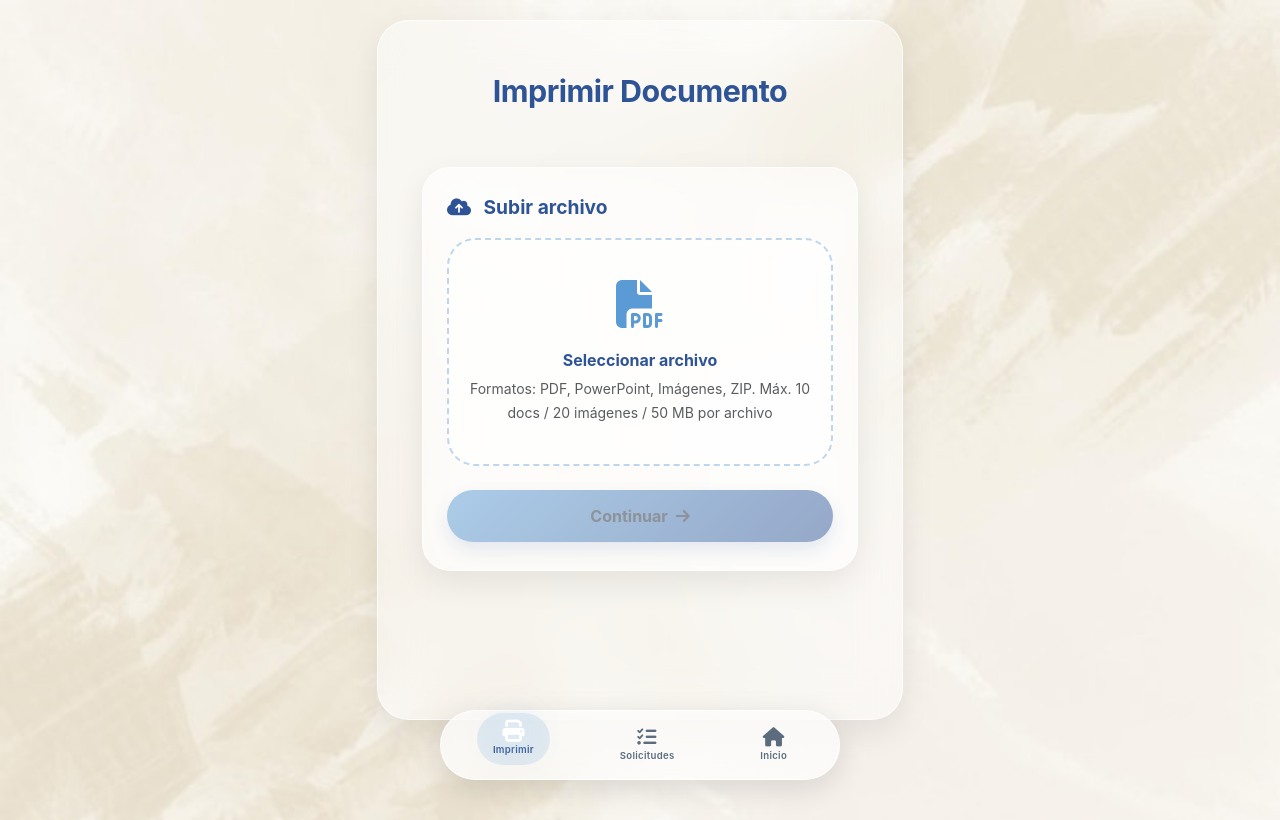
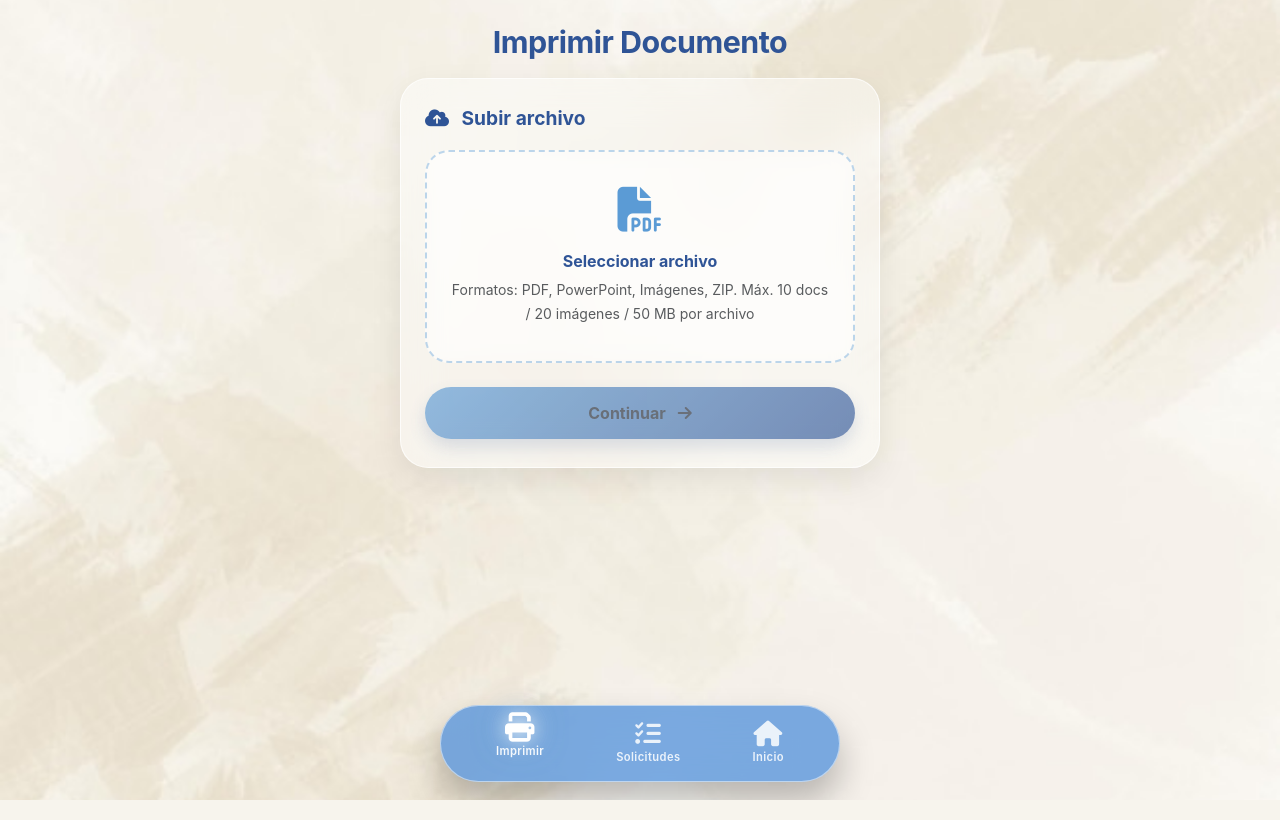
Before and after one commit to APerez32163/GlobalCopyPlot, a Flask app: page /imprimir in a window 1280 px wide. Run offline with Flask 3, Linux system fonts and the light colour scheme; the visitor is signed in with stand-in values (Sample User, id 1); some libraries are stand-ins or nearby versions.

Commit message:
Update imprimir.html

```diff
--- a/templates/tienda/imprimir.html
+++ b/templates/tienda/imprimir.html
@@ -252,212 +252,9 @@
             50% { text-shadow: 0 0 18px rgba(255,255,255,1), 0 0 30px rgba(91,155,213,0.8); }
         }
     </style>
-<!DOCTYPE html>
-<html lang="es">
-<head>
-    <meta charset="UTF-8">
-    <meta name="viewport" content="width=device-width, initial-scale=1.0, user-scalable=no">
-    <title>Imprimir · GlobalCopyPlot</title>
-    <link href="https://cdn.jsdelivr.net/npm/bootstrap@5.3.0/dist/css/bootstrap.min.css" rel="stylesheet">
-    <link rel="stylesheet" href="https://cdnjs.cloudflare.com/ajax/libs/font-awesome/6.4.0/css/all.min.css">
-    <link rel="stylesheet" href="{{ url_for('static', filename='css/estilos.css') }}">
-    <link rel="stylesheet" href="{{ url_for('static', filename='css/responsive.css') }}">
-    <style>
-        :root {
-            --azul-claro: #5B9BD5;
-            --azul-oscuro: #2F5496;
-            --glass-bg: rgba(255, 255, 255, 0.45);
-            --glass-border: rgba(255, 255, 255, 0.7);
-            --texto: #1e293b;
-        }
-
-        body {
-            background: url("{{ url_for('static', filename='img/fondoimprimir.png') }}") center/cover no-repeat;
-            background-attachment: fixed;
-            font-family: 'Inter', system-ui, -apple-system, sans-serif;
-            margin: 0;
-            padding: 20px 20px 100px;
-            min-height: 100vh;
-            color: var(--texto);
-        }
-
-        .container {
-            max-width: 550px;
-            margin: 0 auto;
-        }
-
-        .glass-card {
-            background: var(--glass-bg);
-            backdrop-filter: blur(20px);
-            -webkit-backdrop-filter: blur(20px);
-            border: 1px solid var(--glass-border);
-            border-radius: 32px;
-            padding: 28px 24px;
-            box-shadow: 0 12px 32px rgba(0,0,0,0.08);
-        }
-
-        .header h2 {
-            font-weight: 700;
-            font-size: 1.9rem;
-            letter-spacing: -0.5px;
-            color: var(--azul-oscuro);
-            margin-bottom: 1.2rem;
-        }
-
-        .wizard-container {
-            margin-top: 20px;
-        }
-
-        .step {
-            display: block;
-        }
-
-        .upload-area {
-            border: 2px dashed rgba(91, 155, 213, 0.4);
-            border-radius: 28px;
-            padding: 40px 20px;
-            text-align: center;
-            cursor: pointer;
-            transition: all 0.3s ease;
-            background: rgba(255,255,255,0.3);
-            backdrop-filter: blur(6px);
-        }
-
-        .upload-area:hover {
-            border-color: var(--azul-claro);
-            background: rgba(255,255,255,0.5);
-        }
-
-        .upload-area.dragover {
-            border-color: var(--azul-claro);
-            background: rgba(91,155,213,0.1);
-        }
-
-        .upload-area i {
-            font-size: 3rem;
-            color: var(--azul-claro);
-            margin-bottom: 12px;
-        }
-
-        .upload-title {
-            font-weight: 600;
-            font-size: 1.1rem;
-            color: var(--azul-oscuro);
-        }
-
-        .file-info {
-            display: none;
-            margin-top: 20px;
-            padding: 14px 18px;
-            background: rgba(255,255,255,0.6);
-            border-radius: 20px;
-            backdrop-filter: blur(10px);
-            border: 1px solid rgba(255,255,255,0.8);
-        }
-
-        .file-info.show {
-            display: block;
-        }
-
-        .btn-primary-gradient {
-            background: linear-gradient(135deg, #5B9BD5, #2F5496);
-            border: none;
-            border-radius: 50px;
-            padding: 14px 36px;
-            font-weight: 700;
-            color: white;
-            transition: all 0.3s;
-        }
-
-        .btn-primary-gradient:hover:not(:disabled) {
-            transform: translateY(-2px);
-            box-shadow: 0 8px 18px rgba(47,84,150,0.3);
-        }
-
-        .btn-primary-gradient:disabled {
-            opacity: 0.5;
-            cursor: not-allowed;
-        }
-
-        .badge-total {
-            margin-left: 10px;
-            background: var(--azul-claro);
-            color: white;
-            padding: 4px 12px;
-            border-radius: 20px;
-            font-size: 0.8rem;
-        }
-
-        /* Menú dock */
-        .dock-menu {
-            position: fixed;
-            bottom: 20px;
-            left: 50%;
-            transform: translateX(-50%);
-            background: rgba(255,255,255,0.7);
-            backdrop-filter: blur(20px);
-            -webkit-backdrop-filter: blur(20px);
-            border-radius: 60px;
-            padding: 8px 12px;
-            display: flex;
-            gap: 6px;
-            box-shadow: 0 8px 30px rgba(0,0,0,0.12);
-            border: 1px solid rgba(255,255,255,0.8);
-            z-index: 999;
-        }
-
-        .dock-item {
-            display: flex;
-            flex-direction: column;
-            align-items: center;
-            padding: 8px 16px;
-            border-radius: 40px;
-            color: #5a6c7d;
-            text-decoration: none;
-            font-size: 0.7rem;
-            font-weight: 600;
-            transition: all 0.3s;
-            position: relative;
-        }
-
-        .dock-item i {
-            font-size: 1.2rem;
-            margin-bottom: 2px;
-        }
-
-        .dock-item:hover {
-            color: var(--azul-oscuro);
-            background: rgba(91,155,213,0.1);
-        }
-
-        .dock-item.active {
-            color: var(--azul-oscuro);
-            background: rgba(91,155,213,0.15);
-        }
-
-        .dock-item span {
-            font-size: 0.6rem;
-            letter-spacing: 0.3px;
-        }
-
-        /* Responsive */
-        @media (max-width: 576px) {
-            .dock-item {
-                padding: 6px 12px;
-            }
-            .dock-item i {
-                font-size: 1rem;
-            }
-            .dock-item span {
-                font-size: 0.5rem;
-            }
-        }
-    </style>
 </head>
 <body>
 
-<div class="container">
-    <div class="glass-card">
     <div class="header">
         <h2>Imprimir Documento</h2>
     </div>
@@ -476,15 +273,12 @@
             </div>
 
             <div class="file-info" id="fileInfo">
-                    <div class="d-flex justify-content-between align-items-center flex-wrap">
+                <div class="d-flex justify-content-between align-items-center">
                     <span id="fileNameDisplay"><i class="fas fa-file me-2"></i></span>
-                        <div>
                     <button type="button" class="btn btn-sm btn-outline-danger" id="removeFile">
                         <i class="fas fa-times me-1"></i> Quitar
                     </button>
                 </div>
-                    </div>
-                    <!-- Aquí se agregará dinámicamente el badge de total de páginas si es múltiple -->
             </div>
 
             <div id="resultadoDeteccion" class="mt-3" style="display: none;">
@@ -509,11 +303,9 @@
             </div>
         </div>
     </div>
-    </div>
-</div>
 
     <!-- MENU -->
-<nav class="dock-menu" id="dockMenu">
+    <nav class="dock-menu">
         <a href="/imprimir" class="dock-item {% if active_page == 'imprimir' %}active{% endif %}">
             <i class="fas fa-print"></i>
             <span>Imprimir</span>
@@ -530,7 +322,7 @@
 
     <script src="https://cdn.jsdelivr.net/npm/bootstrap@5.3.0/dist/js/bootstrap.bundle.min.js"></script>
     <script>
-    // ========== DOM REFS ==========
+        // Referencias DOM
         const uploadArea = document.getElementById('uploadArea');
         const archivoInput = document.getElementById('archivoInput');
         const fileInfo = document.getElementById('fileInfo');
@@ -542,9 +334,8 @@
         const txtPaginas = document.getElementById('txtPaginas');
 
         let pedidoIdActual = null;
-    let archivosCargados = []; // para múltiples
 
-    // ========== EVENTOS ==========
+        // Manejo de archivos
         uploadArea.addEventListener('click', () => archivoInput.click());
         archivoInput.addEventListener('change', handleFileSelect);
         removeFileBtn.addEventListener('click', removeFile);
@@ -558,14 +349,11 @@
             handleFileSelect();
         });
 
-    // ========== FUNCIONES ==========
         function handleFileSelect() {
             const files = Array.from(archivoInput.files);
             if (files.length === 0) return;
 
-        archivosCargados = files;
-
-        // Mostrar nombres
+            // Mostrar nombres de archivos seleccionados
             fileNameDisplay.innerHTML = files.map(f =>
                 `<i class="fas fa-file me-2"></i> ${f.name} (${formatBytes(f.size)})`
             ).join('<br>');
@@ -574,13 +362,11 @@
             uploadArea.style.borderColor = 'var(--azul-claro)';
             uploadArea.style.borderStyle = 'solid';
 
-        // Quitar badge anterior si existe
-        const oldBadge = fileInfo.querySelector('.badge-total');
-        if (oldBadge) oldBadge.remove();
-
             if (files.length === 1) {
+                // Flujo original para un solo archivo
                 detectarPaginas(files[0]);
             } else {
+                // Flujo múltiple
                 detectarPaginasMultiples(files);
             }
         }
@@ -598,14 +384,7 @@
                         console.warn('Error al cancelar el pedido:', err);
                     })
                     .finally(() => {
-                    limpiarUICompleto();
-                });
-        } else {
-            limpiarUICompleto();
-        }
-    }
-
-    function limpiarUICompleto() {
+                        // Limpiar la interfaz pase lo que pase
                         pedidoIdActual = null;
                         archivoInput.value = '';
                         fileNameDisplay.innerHTML = '';
@@ -617,14 +396,24 @@
                         uploadArea.style.pointerEvents = 'auto';
                         removeFileBtn.style.display = '';
                         btnSiguiente1.disabled = true;
-        const oldBadge = fileInfo.querySelector('.badge-total');
-        if (oldBadge) oldBadge.remove();
                         if (window.location.search.includes('pedido_id')) {
                             history.replaceState(null, '', window.location.pathname);
                         }
+                    });
+            } else {
+                // Si no hay pedido activo, simplemente limpiamos la UI
+                archivoInput.value = '';
+                fileNameDisplay.innerHTML = '';
+                fileInfo.classList.remove('show');
+                resultadoDeteccion.style.display = 'none';
+                uploadText.textContent = 'Seleccionar archivo';
+                uploadArea.style.borderColor = 'rgba(91, 155, 213, 0.4)';
+                uploadArea.style.borderStyle = 'dashed';
+                uploadArea.style.pointerEvents = 'auto';
+                removeFileBtn.style.display = '';
+                btnSiguiente1.disabled = true;
             }
-
-    // ========== DETECCIÓN ÚNICA ==========
+        }
         async function detectarPaginas(file) {
             const progressDiv = document.getElementById('uploadProgress');
             const progressBar = document.getElementById('uploadProgressBar');
@@ -668,7 +457,6 @@
             }
         }
 
-    // ========== DETECCIÓN MÚLTIPLE ==========
         async function detectarPaginasMultiples(files) {
             const progressDiv = document.getElementById('uploadProgress');
             const progressBar = document.getElementById('uploadProgressBar');
@@ -720,10 +508,9 @@
             return parseFloat((bytes / Math.pow(k, i)).toFixed(2)) + ' ' + sizes[i];
         }
 
-    // ========== MANEJO DE RETORNO DESDE CONFIGURACIÓN ==========
+        // Manejo de retorno desde configurar (archivo ya cargado)
         const urlParams = new URLSearchParams(window.location.search);
         const pedidoIdParam = urlParams.get('pedido_id');
-    const fromConfig = urlParams.get('from_config') === '1';
 
         if (pedidoIdParam && !pedidoIdActual) {
             pedidoIdActual = pedidoIdParam;
@@ -733,73 +520,114 @@
                     if (data.error) {
                         console.warn('Pedido no disponible');
                         pedidoIdActual = null;
-                    limpiarUICompleto();
+                        limpiarUI();
                         return;
                     }
-
-                // Construir lista de archivos
-                let archivosList = [];
-                let totalPaginas = 0;
-                if (data.archivos && data.archivos.length > 0) {
-                    archivosList = data.archivos.map(a => ({ nombre: a.nombre, paginas: a.paginas }));
-                    totalPaginas = data.archivos.reduce((sum, a) => sum + (a.paginas || 0), 0);
-                } else if (data.archivo_nombre) {
-                    archivosList = [{ nombre: data.archivo_nombre, paginas: data.paginas || 0 }];
-                    totalPaginas = data.paginas || 0;
-                }
-
-                // Mostrar en la interfaz
-                if (archivosList.length > 0) {
-                    // Quitar badge anterior
-                    const oldBadge = fileInfo.querySelector('.badge-total');
-                    if (oldBadge) oldBadge.remove();
-
-                    if (archivosList.length > 1) {
-                        fileNameDisplay.innerHTML = archivosList.map(a =>
-                            `<i class="fas fa-file me-2"></i> ${a.nombre} (${a.paginas} pág.)`
+                    // Mostrar nombres según cantidad de archivos
+                    if (data.archivos && data.archivos.length > 1) {
+                        fileNameDisplay.innerHTML = data.archivos.map(a =>
+                            `<i class="fas fa-file me-2"></i> ${a.nombre}`
                         ).join('<br>');
-                        uploadText.textContent = `${archivosList.length} archivo(s) cargados`;
-                        // Añadir badge con total de páginas
-                        const badge = document.createElement('span');
-                        badge.className = 'badge-total';
-                        badge.textContent = `${totalPaginas} pág(s) totales`;
-                        fileInfo.appendChild(badge);
+                        uploadText.textContent = `${data.archivos.length} archivo(s) cargados`;
                     } else {
-                        fileNameDisplay.innerHTML = `<i class="fas fa-file me-2"></i> ${archivosList[0].nombre}`;
+                        fileNameDisplay.innerHTML = `<i class="fas fa-file me-2"></i> ${data.archivo_nombre}`;
                         uploadText.textContent = 'Archivo ya cargado';
                     }
-
                     fileInfo.classList.add('show');
                     uploadArea.style.borderColor = 'var(--azul-claro)';
                     uploadArea.style.borderStyle = 'solid';
                     resultadoDeteccion.style.display = 'block';
-                    txtPaginas.innerHTML = `📄 ${totalPaginas} página(s) detectadas`;
+                    txtPaginas.innerHTML = `📄 ${data.paginas} página(s) detectadas`;
                     removeFileBtn.style.display = '';
                     btnSiguiente1.disabled = false;
-
-                    // Decidir ruta de configuración
-                    const rutaBase = archivosList.length > 1 ? `/configurar-multiple/${pedidoIdActual}` : `/configurar/${pedidoIdActual}`;
-                    const fromConfig = new URLSearchParams(window.location.search).get('from_config') === '1';
                     btnSiguiente1.onclick = () => {
-                        window.location.href = rutaBase + resetParam;
+                        const baseUrl = data.detalle_archivos && data.detalle_archivos.length > 1
+                            ? `/configurar-multiple/${pedidoIdActual}`
+                            : `/configurar/${pedidoIdActual}`;
+                        // Si el pedido ya existía (volvemos de un retroceso), forzar reseteo de configuración
+                        window.location.href = baseUrl + '?reset=1';
                     };
-                } else {
-                    limpiarUICompleto();
-                }
                 })
                 .catch(err => {
                     console.warn('Error al cargar el pedido:', err);
                     pedidoIdActual = null;
-                limpiarUICompleto();
+                    limpiarUI();
                 });
         }
+
+        // Función auxiliar para limpiar la interfaz (añádela al final del script)
+        function limpiarUI() {
+            archivoInput.value = '';
+            fileNameDisplay.innerHTML = '';
+            fileInfo.classList.remove('show');
+            resultadoDeteccion.style.display = 'none';
+            uploadText.textContent = 'Seleccionar archivo';
+            uploadArea.style.borderColor = 'rgba(91, 155, 213, 0.4)';
+            uploadArea.style.borderStyle = 'dashed';
+            uploadArea.style.pointerEvents = 'auto';
+            removeFileBtn.style.display = '';
+            btnSiguiente1.disabled = true;
+        }
+
+        function updateIndicator() {
+            const active = dock.querySelector('.dock-item.active');
+            if (active) {
+                const rect = active.getBoundingClientRect();
+                const dockRect = dock.getBoundingClientRect();
+                const left = rect.left - dockRect.left;
+                const width = rect.width;
+                indicator.style.left = left + 'px';
+                indicator.style.width = width + 'px';
+            }
+        }
+
+        items.forEach(item => {
+            item.addEventListener('click', function(e) {
+                items.forEach(i => i.classList.remove('active'));
+                this.classList.add('active');
+                updateIndicator();
+            });
+        });
+
+        window.addEventListener('load', updateIndicator);
+        window.addEventListener('resize', updateIndicator);
+        setTimeout(updateIndicator, 100);
+    </script>
+    <script>
+        // Deslizar el indicador bajo el ítem activo
+        const dock = document.getElementById('dockMenu');
+        const indicator = document.getElementById('dockIndicator');
+        const items = dock.querySelectorAll('.dock-item');
+
+        function updateIndicator() {
+            const active = dock.querySelector('.dock-item.active');
+            if (active) {
+                const rect = active.getBoundingClientRect();
+                const dockRect = dock.getBoundingClientRect();
+                const left = rect.left - dockRect.left;
+                const width = rect.width;
+                indicator.style.left = left + 'px';
+                indicator.style.width = width + 'px';
+            }
+        }
+
+        // Al hacer clic en un ítem, mover el activo (para entornos donde no se recarga la página)
+        items.forEach(item => {
+            item.addEventListener('click', function(e) {
+                // Quitar activo de todos
+                items.forEach(i => i.classList.remove('active'));
+                // Activar el clickeado
+                this.classList.add('active');
+                updateIndicator();
+                // No evitamos la navegación, el enlace funciona normal
+            });
+        });
 
         // Actualizar indicador al cargar y al redimensionar
         window.addEventListener('load', updateIndicator);
         window.addEventListener('resize', updateIndicator);
         // Pequeño retardo para asegurar el renderizado CSS
         setTimeout(updateIndicator, 100);
-
     </script>
 </body>
 </html>
```
Lines whose indentation alone changed are shown as unchanged.
